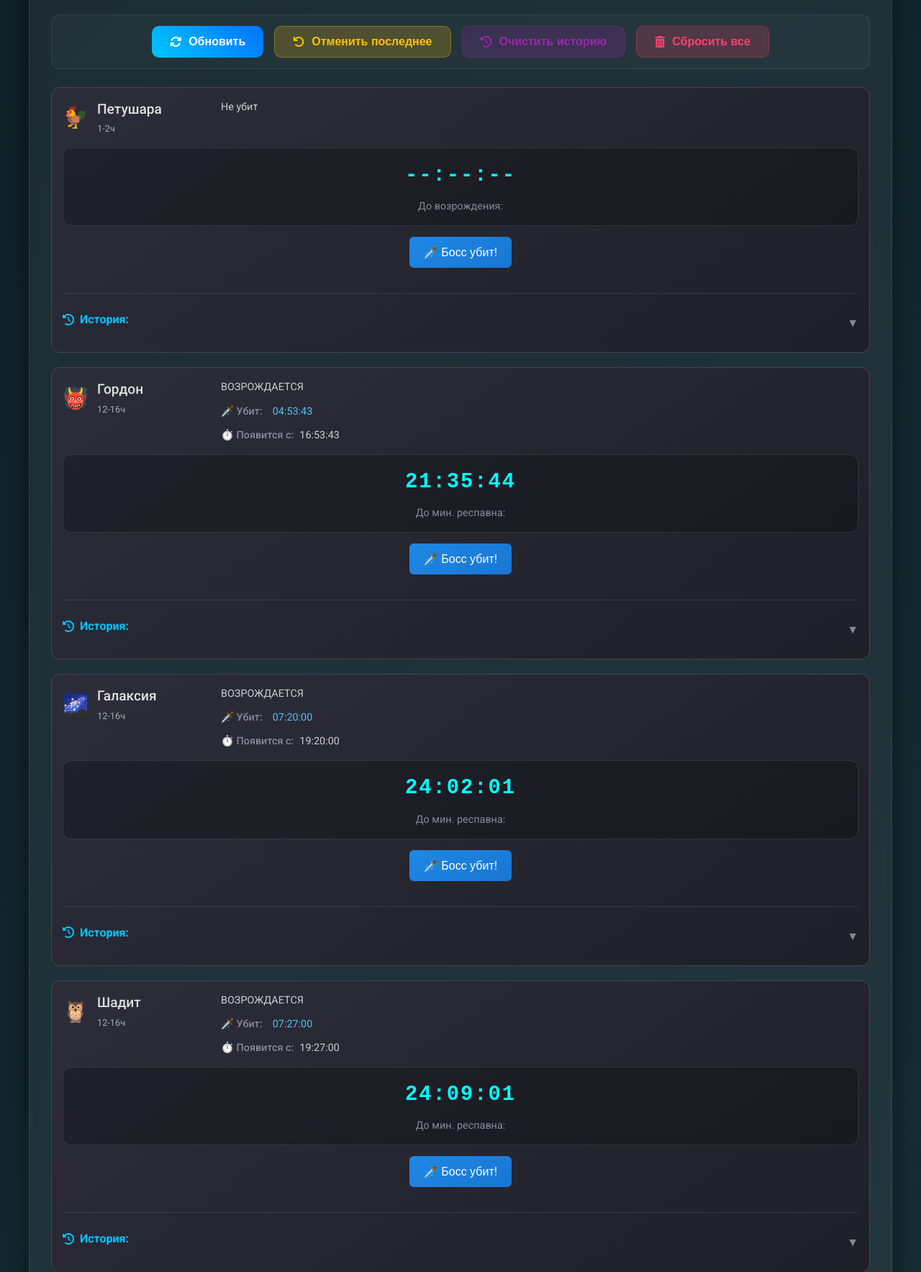
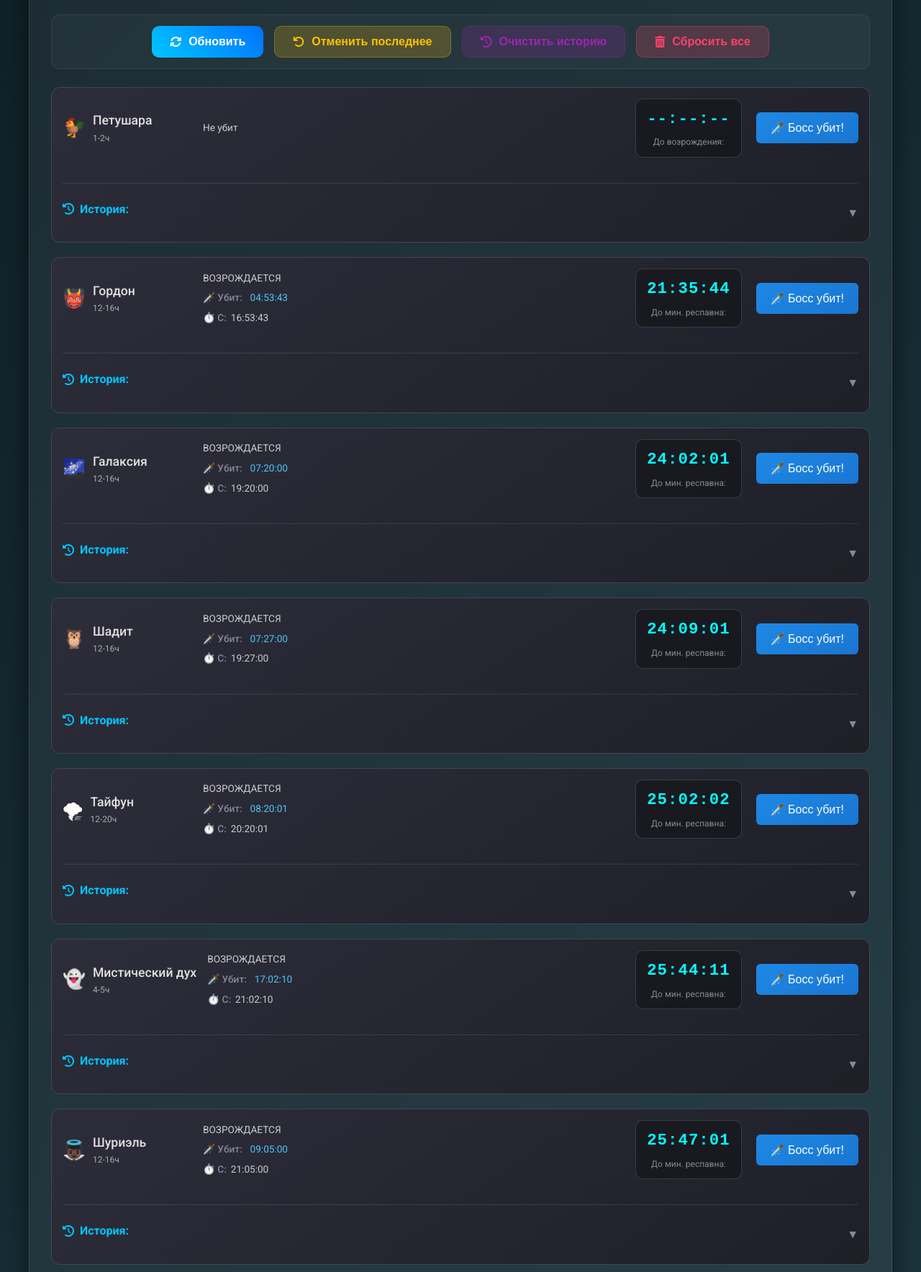
Before and after one commit to itfed/boss-timer, a Flask app: page / in a window 1280 px wide. Shown: the part 190-1957 px from the top of the page at 72% size. Run offline with Flask 3, Linux system fonts and the light colour scheme.

Commit message:
feat: optimize card layout - move kill button to first row for better accessibility

```diff
--- a/static/script.js
+++ b/static/script.js
@@ -153,7 +153,8 @@ function displayBosses() {
 
         html += `
             <div class="boss-card">
-                <div class="boss-header-section">
+                <div class="first-row">
+                    <div class="boss-header-info">
                         <div class="boss-header">
                             <div class="boss-icon">${boss.icon || '👾'}</div>
                             <div class="boss-title">
@@ -173,7 +174,7 @@ function displayBosses() {
                                 <span class="kill-time" onclick="openEditModal(${bossId})">${boss.last_kill}</span>
                             </div>
                             <div class="info-row">
-                            <span class="label">⏱️ Появится с:</span>
+                                <span class="label">⏱️ С:</span>
                                 <span class="value">${boss.min_respawn_time || '--:--:--'}</span>
                             </div>
                             ` : ''}
@@ -192,8 +193,9 @@ function displayBosses() {
                             🗡️ Босс убит!
                         </button>
                     </div>
+                </div>
 
-                <!-- История действий для этого босса -->
+                <div class="second-row">
                     <div class="boss-history">
                         <div class="history-header" onclick="toggleBossHistory(${bossId})">
                             <h4><i class="fas fa-history"></i> История:</h4>
@@ -201,6 +203,7 @@ function displayBosses() {
                         </div>
                         <div class="history-list-small" id="history-${bossId}" style="display: none;">
                             <div class="loading-history">Загрузка...</div>
+                        </div>
                     </div>
                 </div>
             </div>
--- a/static/style.css
+++ b/static/style.css
@@ -133,7 +133,7 @@ button {
     width: 100%;
 }
 
-/* Карточка босса - одна на строку, внутренняя структура вертикальная */
+/* Карточка босса - структура из 2 строк */
 .boss-card {
     background: linear-gradient(145deg, #2D2D3A, #1F1F28);
     border-radius: 12px;
@@ -143,7 +143,7 @@ button {
     position: relative;
     overflow: hidden;
     margin-bottom: 10px;
-    /* Карточка занимает всю ширину, внутренняя структура вертикальная */
+    /* Вертикальная структура из 2 строк */
     display: flex;
     flex-direction: column;
     gap: 15px;
@@ -157,61 +157,73 @@ button {
     border-color: #555566;
 }
 
-/* Верхняя секция - заголовок и информация */
-.boss-header-section {
+/* Первая строка - имя босса, информация, таймер и кнопка */
+.first-row {
     display: flex;
-    align-items: flex-start;
+    align-items: center;
     gap: 20px;
+    width: 100%;
 }
 
-/* Заголовок */
+/* Левая часть первой строки - имя босса и информация */
+.boss-header-info {
+    display: flex;
+    align-items: center;
+    gap: 15px;
+    flex: 1;
+    min-width: 0;
+}
+
+/* Заголовок босса */
 .boss-header {
     display: flex;
     align-items: center;
-    gap: 12px;
-    min-width: 200px;
+    gap: 10px;
+    min-width: 180px;
 }
 
 .boss-icon {
-    font-size: 1.8rem;
-    min-width: 30px;
+    font-size: 1.6rem;
+    min-width: 28px;
     text-align: center;
 }
 
 .boss-title h2 {
-    font-size: 1.2rem;
+    font-size: 1.1rem;
     color: #E0E0E0;
     margin: 0;
     font-weight: 500;
     white-space: nowrap;
+    overflow: hidden;
+    text-overflow: ellipsis;
 }
 
 .boss-title .respawn-range {
     color: #AAAAAA;
-    font-size: 0.8rem;
+    font-size: 0.75rem;
     font-weight: 400;
-    margin-top: 2px;
+    margin-top: 1px;
 }
 
-/* Информация */
+/* Информация о боссе */
 .boss-info {
-    flex: 1;
     display: flex;
     flex-direction: column;
-    gap: 8px;
+    gap: 5px;
+    min-width: 150px;
 }
 
 .info-row {
     display: flex;
     align-items: center;
-    gap: 8px;
-    font-size: 0.9rem;
+    gap: 6px;
+    font-size: 0.85rem;
+    white-space: nowrap;
 }
 
 .info-row .label {
     color: #888899;
     font-weight: 500;
-    white-space: nowrap;
 }
 
 .info-row .value,
@@ -220,38 +232,38 @@ button {
     font-weight: 400;
 }
 
-/* Центральная секция - таймер */
+/* Центральная часть первой строки - таймер */
 .timer-section {
     display: flex;
     flex-direction: column;
     align-items: center;
-    padding: 15px;
-    background: rgba(0, 0, 0, 0.25);
-    border-radius: 12px;
-    border: 1px solid rgba(255, 255, 255, 0.1);
+    padding: 10px 15px;
+    background: rgba(0, 0, 0, 0.3);
+    border-radius: 10px;
+    border: 1px solid rgba(255, 255, 255, 0.15);
+    min-width: 140px;
 }
 
 .timer {
     font-family: 'Courier New', monospace;
-    font-size: 1.8rem;
+    font-size: 1.4rem;
     font-weight: bold;
     text-align: center;
     color: #00FFFF;
-    letter-spacing: 2px;
-    margin-bottom: 8px;
+    letter-spacing: 1px;
+    margin-bottom: 5px;
 }
 
 .timer-label {
     color: #888899;
-    font-size: 0.9rem;
+    font-size: 0.75rem;
     text-align: center;
 }
 
-/* Нижняя секция - кнопки */
+/* Правая часть первой строки - кнопка */
 .boss-actions {
     display: flex;
-    justify-content: center;
-    gap: 15px;
+    min-width: 130px;
 }
 
 .kill-btn {
@@ -265,6 +277,7 @@ button {
     font-weight: 500;
     transition: all 0.2s ease;
     white-space: nowrap;
+    width: 100%;
 }
 
 .kill-btn:hover:not(:disabled) {
@@ -279,9 +292,13 @@ button {
     box-shadow: none;
 }
 
-/* История */
+/* Вторая строка - история */
+.second-row {
+    width: 100%;
+}
+
 .boss-history {
-    margin-top: 15px;
+    margin-top: 5px;
     padding-top: 15px;
     border-top: 1px solid #333344;
     width: 100%;
@@ -328,9 +345,10 @@ button {
 .kill-time {
     color: #4FC3F7;
     cursor: pointer;
-    padding: 2px 6px;
-    border-radius: 4px;
+    padding: 1px 5px;
+    border-radius: 3px;
     transition: all 0.2s ease;
+    font-size: 0.85rem;
 }
 
 .kill-time:hover {
@@ -344,10 +362,17 @@ button {
         padding: 12px;
     }
 
-    .boss-header-section {
+    .first-row {
         flex-direction: column;
         align-items: center;
         gap: 15px;
+    }
+
+    .boss-header-info {
+        flex-direction: column;
+        align-items: center;
+        gap: 10px;
+        min-width: auto;
     }
 
     .boss-header {
@@ -357,16 +382,13 @@ button {
 
     .boss-info {
         align-items: center;
+        min-width: auto;
     }
 
     .boss-actions {
-        flex-direction: column;
-        align-items: center;
-        gap: 10px;
-    }
-
-    .timer {
-        font-size: 1.5rem;
+        min-width: auto;
+        width: 100%;
+        max-width: 200px;
     }
 }
 
```
Lines whose indentation alone changed are shown as unchanged.
